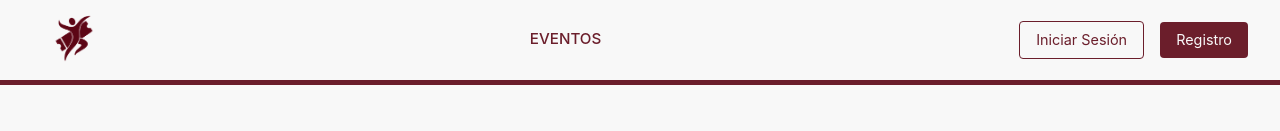
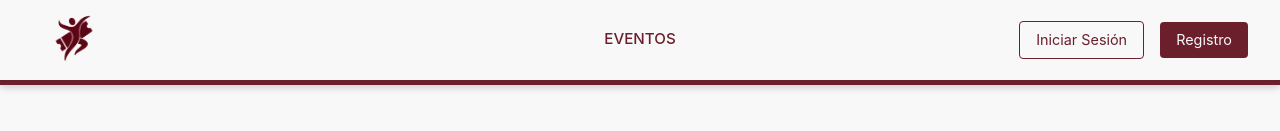
Before and after one commit to assxavi/retoFrontend, an Angular app: page / in a window 1280 px wide. Shown: the top 131 px of the page. Built offline with nearby package versions, Linux system fonts and the light colour scheme; no server answers.

Commit message:
refactor: update event routes and navbar links for better structure and accessibility

```diff
--- a/src/app/app.routes.ts
+++ b/src/app/app.routes.ts
@@ -21,7 +21,25 @@ export const routes: Routes = [
     loadComponent: () => import('./pages/public/eventos/eventos').then((m) => m.EventosComponent),
   },
   {
-    path: 'eventos/listado',
+    path: 'eventos/detalle/:id',
+    loadComponent: () =>
+      import('./pages/cliente/detalle-evento/detalle-evento').then((m) => m.DetalleEventoComponent),
+  },
+  {
+    path: 'home',
+    loadComponent: () => import('./pages/public/home/home').then((m) => m.HomeComponent),
+  },
+  {
+    path: 'clientes',
+    canActivate: [authGuard],
+    children: [
+      {
+        path: 'mis-reservas',
+        loadComponent: () =>
+          import('./pages/cliente/mis-reservas/mis-reservas').then((m) => m.MisReservasComponent),
+      },
+      {
+        path:'eventos',
         loadComponent: () =>
           import('./pages/cliente/eventos-cliente/eventos-cliente').then(
             (m) => m.EventosClienteComponent,
@@ -47,24 +65,6 @@ export const routes: Routes = [
           import('./pages/cliente/eventos-cliente/eventos-cliente').then(
             (m) => m.EventosClienteComponent,
           ),
-  },
-  {
-    path: 'eventos/detalle/:id',
-    loadComponent: () =>
-      import('./pages/cliente/detalle-evento/detalle-evento').then((m) => m.DetalleEventoComponent),
-  },
-  {
-    path: 'home',
-    loadComponent: () => import('./pages/public/home/home').then((m) => m.HomeComponent),
-  },
-  {
-    path: 'clientes',
-    canActivate: [authGuard],
-    children: [
-      {
-        path: 'misReservas',
-        loadComponent: () =>
-          import('./pages/cliente/mis-reservas/mis-reservas').then((m) => m.MisReservasComponent),
       },
     ],
   },
--- a/src/app/shared/components/navbar/navbar.html
+++ b/src/app/shared/components/navbar/navbar.html
@@ -4,31 +4,32 @@
   </div>
 
   <div class="app-navbar__menu">
-    <a [routerLink]="authService.isLoggedIn() ? (isAdmin ? '/admin/eventos' : '/eventos/activos') : '/eventos/activos'" routerLinkActive="active">Eventos</a>
+    <!-- Sin login o cliente: va a /eventos -->
+    @if (!authService.isLoggedIn() || (!isAdmin)) {
+      <a [routerLink]="isAdmin ? '/admin/eventos' : (authService.isLoggedIn() ? '/clientes/eventos' : '/eventos')"
+         routerLinkActive="active">
+        Eventos
+      </a>
+    }
 
-    <ng-container *ngIf="isAdmin">
+    <!-- Admin: gestión -->
+    @if (isAdmin) {
       <a routerLink="/admin/eventos" routerLinkActive="active">Gestión</a>
-    </ng-container>
+    }
 
-    <ng-container *ngIf="authService.isLoggedIn() && !isAdmin">
-      <a routerLink="/clientes/misReservas" routerLinkActive="active">Mis Reservas</a>
-    </ng-container>
+    <!-- Cliente logueado: mis reservas -->
+    @if (authService.isLoggedIn() && !isAdmin) {
+      <a routerLink="/clientes/mis-reservas" routerLinkActive="active">Mis Reservas</a>
+    }
   </div>
 
   <div class="app-navbar__user">
     @if (authService.isLoggedIn()) {
       <span>{{ username }}</span>
-    }
-
-    @if (!authService.isLoggedIn()) {
-      <ng-container>
-        <a routerLink="/login" class="btn-login">Iniciar Sesión</a>
-        <a routerLink="/registro" class="btn-registro">Registro</a>
-      </ng-container>
+      <button (click)="logout()">Cerrar Sesión</button>
     } @else {
-      <ng-container>
-        <button (click)="logout()">Cerrar Sesión</button>
-      </ng-container>
+      <a routerLink="/login" class="btn-login">Iniciar Sesión</a>
+      <a routerLink="/registro" class="btn-registro">Registro</a>
     }
   </div>
 </nav>
--- a/src/app/shared/components/navbar/navbar.scss
+++ b/src/app/shared/components/navbar/navbar.scss
@@ -8,6 +8,7 @@
   color: var(--color-red);
   box-shadow: 0 2px 8px rgba(0, 0, 0, 0.2);
   border-bottom: 5px solid var(--color-red);
+  position: relative;
 
   img {
     width: 80px;
@@ -23,6 +24,9 @@
 }
 
 .app-navbar__menu {
+  position: absolute;
+  left: 50%;
+  transform: translateX(-50%);
   display: flex;
   gap: 1.5rem;
 
@@ -42,7 +46,6 @@
     }
   }
 }
-
 .app-navbar__user {
   display: flex;
   align-items: center;
--- a/src/app/shared/components/navbar/navbar.ts
+++ b/src/app/shared/components/navbar/navbar.ts
@@ -3,10 +3,11 @@ import { CommonModule } from '@angular/common';
 import { RouterLink, RouterLinkActive } from '@angular/router';
 import { AuthService } from '../../../core/services/auth.service';
 import { Router } from '@angular/router';
+import { NgIf } from '@angular/common';
 
 @Component({
   selector: 'app-navbar',
-  imports: [CommonModule, RouterLink, RouterLinkActive],
+  imports: [CommonModule, RouterLink, RouterLinkActive, NgIf],
   templateUrl: './navbar.html',
   styleUrl: './navbar.scss',
 })
```
Lines whose indentation alone changed are shown as unchanged.
